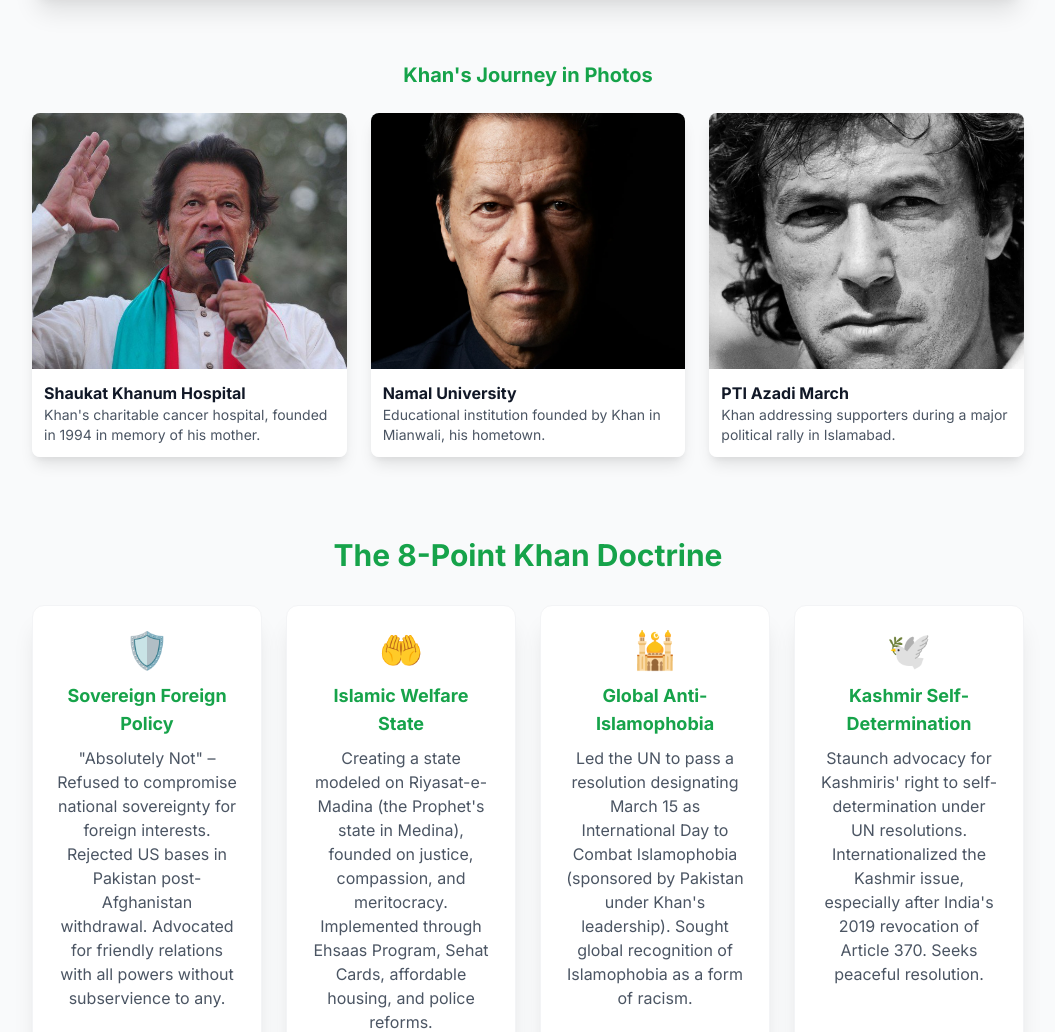
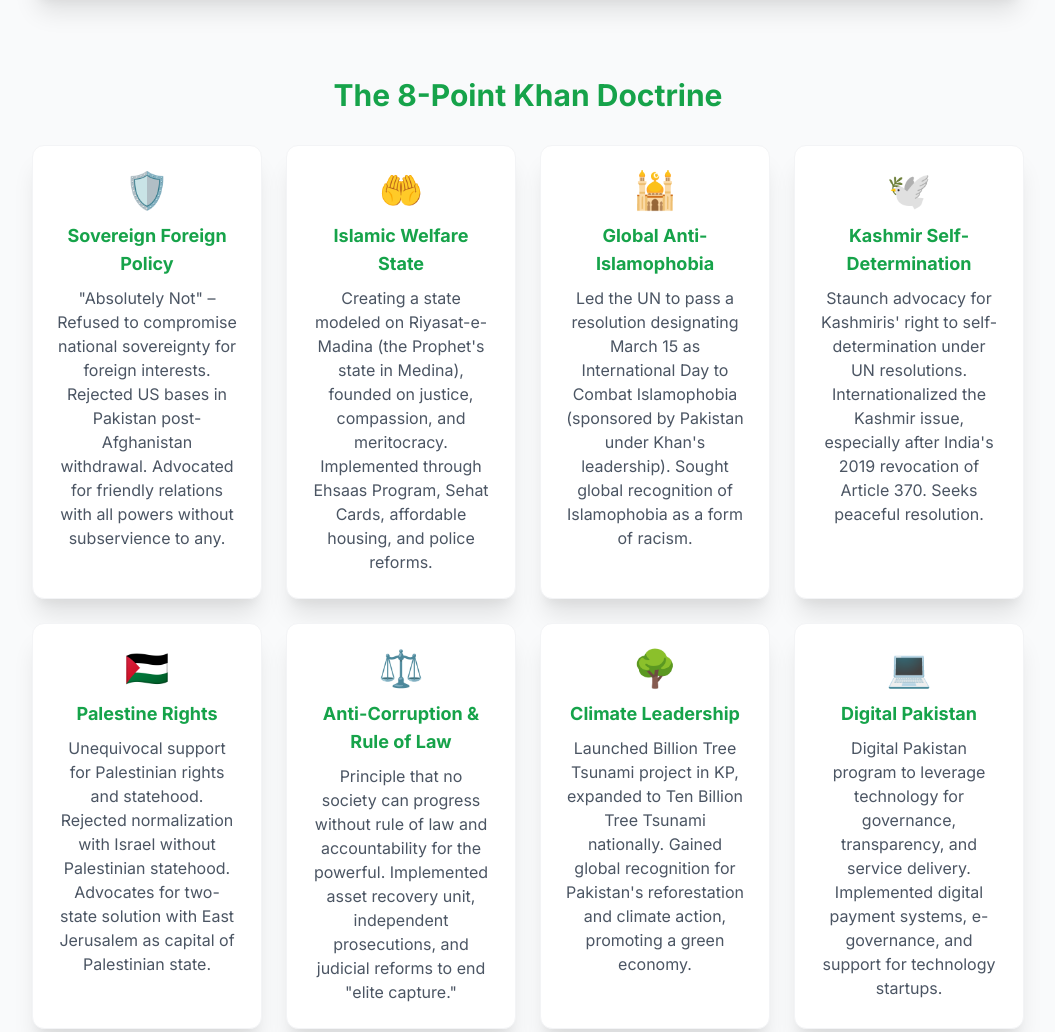
Before and after one commit to zeeshankhan1981/pakistan-under-siege, a plain HTML site: page khan.html in a window 1280 px wide. Shown: the part 1146-2178 px from the top of the page, without its empty margins (112-1167 px from the left). Drawn offline with nearby package versions, Linux system fonts and the light colour scheme.

Commit message:
Update image gallery: removed redundant photo section, updated gallery images and sources for clarity and accuracy

```diff
--- a/khan.html
+++ b/khan.html
@@ -323,49 +323,6 @@
         </div>
       </div>
     </div>
-
-    <!-- More Photos Section -->
-    <div class="mt-16 mb-10">
-      <h3 class="text-xl font-bold text-primary mb-6 text-center">Khan's Journey in Photos</h3>
-
-      <div class="grid grid-cols-1 sm:grid-cols-2 lg:grid-cols-3 gap-6">
-        <div class="khan-photo">
-          <img
-            src="img/imrankhan02.jpg"
-            alt="Shaukat Khanum Memorial Hospital"
-            class="w-full h-64 object-cover"
-          >
-          <div class="p-3 bg-white">
-            <h4 class="font-bold">Shaukat Khanum Hospital</h4>
-            <p class="text-sm text-gray-600">Khan's charitable cancer hospital, founded in 1994 in memory of his mother.</p>
-          </div>
-        </div>
-
-        <div class="khan-photo">
-          <img
-            src="img/imrankhan03.jpg"
-            alt="Namal University Campus"
-            class="w-full h-64 object-cover"
-          >
-          <div class="p-3 bg-white">
-            <h4 class="font-bold">Namal University</h4>
-            <p class="text-sm text-gray-600">Educational institution founded by Khan in Mianwali, his hometown.</p>
-          </div>
-        </div>
-
-        <div class="khan-photo">
-          <img
-            src="img/imrankhan04.jpg"
-            alt="PTI Rally in Islamabad"
-            class="w-full h-64 object-cover"
-          >
-          <div class="p-3 bg-white">
-            <h4 class="font-bold">PTI Azadi March</h4>
-            <p class="text-sm text-gray-600">Khan addressing supporters during a major political rally in Islamabad.</p>
-          </div>
-        </div>
-      </div>
-    </div>
   </section>
 
   <!-- Section 2: The 8-Point Khan Doctrine -->
@@ -447,42 +404,42 @@
     <h2 class="text-2xl md:text-3xl font-bold text-primary mb-8 text-center">Image Gallery</h2>
     <div class="grid grid-cols-1 sm:grid-cols-2 lg:grid-cols-3 gap-5">
       <figure class="bg-white rounded-xl overflow-hidden shadow-xl-custom card-hover">
-        <img src="img/imrankhan05.jpg" alt="Imran Khan Cricket" class="w-full h-56 object-cover" loading="lazy">
+        <img src="img/ik-worldcup.jpg" alt="Imran Khan Cricket" class="w-full h-56 object-cover" loading="lazy">
         <figcaption class="p-4 text-center">
           <h3 class="font-bold text-gray-800">Cricket World Cup 1992</h3>
           <p class="text-gray-600">Led Pakistan to its first Cricket World Cup victory as captain, taking 362 Test wickets and scoring 3807 runs in his career</p>
         </figcaption>
       </figure>
       <figure class="bg-white rounded-xl overflow-hidden shadow-xl-custom card-hover">
-        <img src="img/imrankhan06.jpg" alt="Shaukat Khanum Hospital" class="w-full h-56 object-cover" loading="lazy">
+        <img src="img/imrankhansk.jpg" alt="Shaukat Khanum Hospital" class="w-full h-56 object-cover" loading="lazy">
         <figcaption class="p-4 text-center">
           <h3 class="font-bold text-gray-800">Shaukat Khanum Hospital</h3>
           <p class="text-gray-600">Founded in 1994 in memory of his mother, treating over 75% of cancer patients free of cost</p>
         </figcaption>
       </figure>
       <figure class="bg-white rounded-xl overflow-hidden shadow-xl-custom card-hover">
-        <img src="img/imrankhan07.jpg" alt="Namal University" class="w-full h-56 object-cover" loading="lazy">
+        <img src="img/ik-namal.jpg" alt="Namal University" class="w-full h-56 object-cover" loading="lazy">
         <figcaption class="p-4 text-center">
           <h3 class="font-bold text-gray-800">Namal University</h3>
           <p class="text-gray-600">Established in 2008 in Mianwali, his ancestral district, bringing world-class education to rural areas</p>
         </figcaption>
       </figure>
       <figure class="bg-white rounded-xl overflow-hidden shadow-xl-custom card-hover">
-        <img src="img/imrankhan08.jpg" alt="PTI Rally" class="w-full h-56 object-cover" loading="lazy">
+        <img src="img/imrankhan.jpg" alt="PTI Rally" class="w-full h-56 object-cover" loading="lazy">
         <figcaption class="p-4 text-center">
           <h3 class="font-bold text-gray-800">Political Movement</h3>
           <p class="text-gray-600">Massive PTI rally, 2013</p>
         </figcaption>
       </figure>
       <figure class="bg-white rounded-xl overflow-hidden shadow-xl-custom card-hover">
-        <img src="img/imrankhan.jpg" alt="Imran Khan PM Oath" class="w-full h-56 object-cover" loading="lazy">
+        <img src="img/ik-oath.jpg" alt="Imran Khan PM Oath" class="w-full h-56 object-cover" loading="lazy">
         <figcaption class="p-4 text-center">
           <h3 class="font-bold text-gray-800">Prime Minister</h3>
           <p class="text-gray-600">Taking oath as PM, 2018</p>
         </figcaption>
       </figure>
       <figure class="bg-white rounded-xl overflow-hidden shadow-xl-custom card-hover">
-        <img src="img/imrankhansk.jpg" alt="Imran Khan Protest" class="w-full h-56 object-cover" loading="lazy">
+        <img src="img/imrankhan08.jpg" alt="Imran Khan Protest" class="w-full h-56 object-cover" loading="lazy">
         <figcaption class="p-4 text-center">
           <h3 class="font-bold text-gray-800">Resistance Movement</h3>
           <p class="text-gray-600">Leading protests, 2022–2025</p>
```
